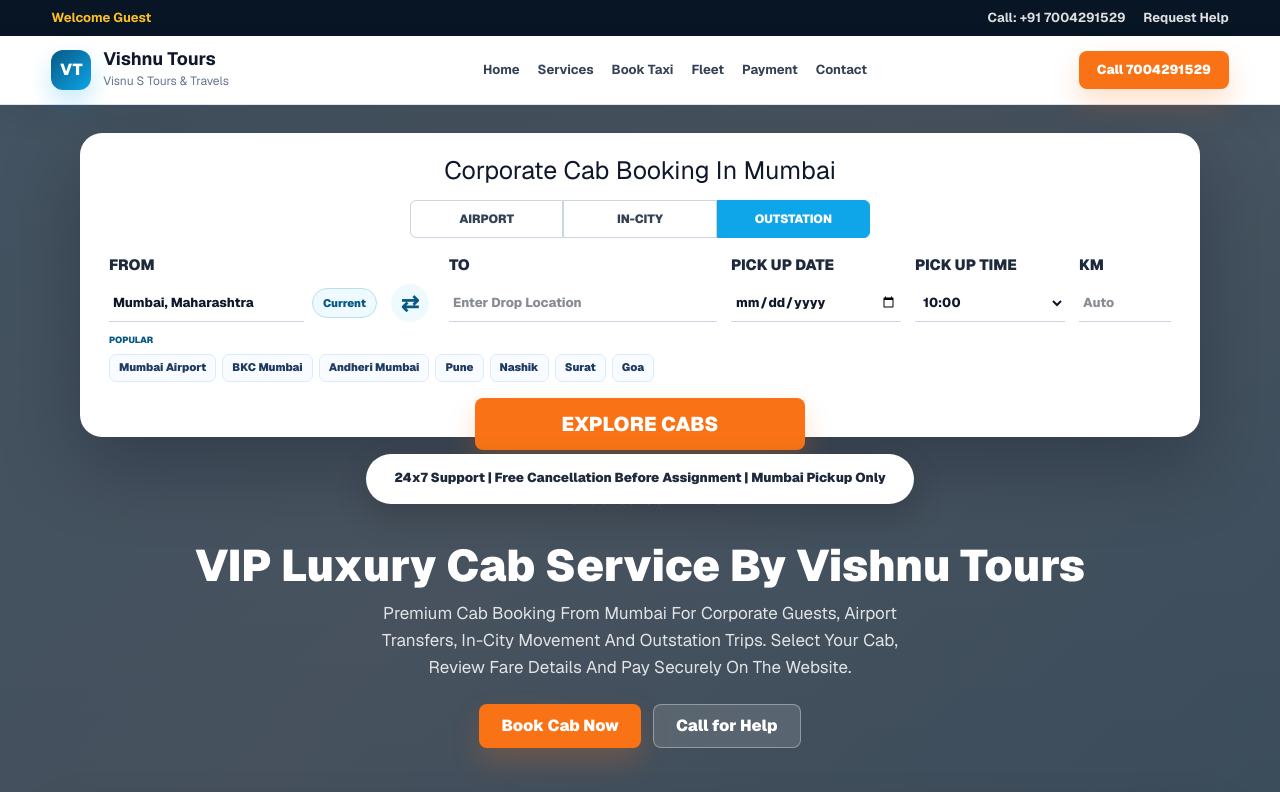
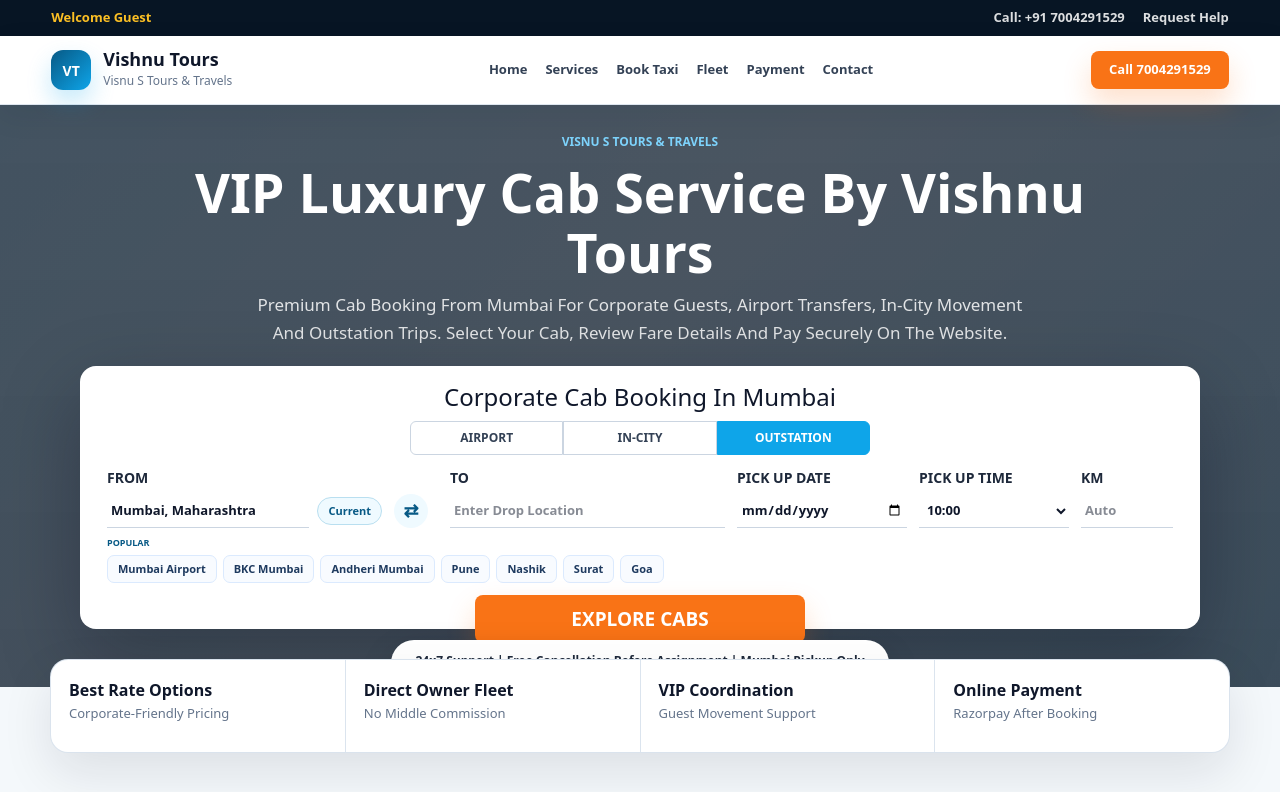
Before and after one commit to 9097881689/vishnu-tours, a Next.js app: page / in a window 1280 px wide. Shown: the top 792 px of the page. Built offline with nearby package versions, Linux system fonts and the light colour scheme.

Commit message:
Refine hero order and ticket confirmation

```diff
--- a/app/globals.css
+++ b/app/globals.css
@@ -2429,3 +2429,268 @@ nav a:hover {
     grid-template-columns: 1fr;
   }
 }
+
+/* Booking Flow Polish: SMK-Style Typography, Compact Hero Form And Ticket Receipt */
+:root {
+  --smk-font: system-ui, -apple-system, "Segoe UI", Roboto, "Helvetica Neue", Arial, "Noto Sans", "Liberation Sans", sans-serif;
+}
+
+body,
+button,
+input,
+select,
+textarea {
+  font-family: var(--smk-font);
+  font-size: 14px;
+  line-height: 1.5;
+}
+
+h1,
+h2,
+h3,
+h4,
+.brand strong,
+.booking-title,
+.car-detail-block h3,
+.car-price-block strong {
+  font-family: var(--smk-font);
+  letter-spacing: 0;
+}
+
+.hero {
+  min-height: 560px;
+}
+
+.hero-content {
+  min-height: 560px;
+  gap: 18px;
+  padding-top: 24px;
+  padding-bottom: 58px;
+}
+
+.hero-content:has(.savaari-booking-panel) .hero-copy {
+  order: 1;
+  max-width: 900px;
+}
+
+.hero-content:has(.savaari-booking-panel) h1 {
+  margin: 8px 0 8px;
+  font-size: clamp(32px, 4.2vw, 54px);
+  font-weight: 700;
+  line-height: 1.12;
+}
+
+.hero-content:has(.savaari-booking-panel) .hero-copy p:not(.eyebrow) {
+  max-width: 780px;
+  font-size: 17px;
+  line-height: 1.65;
+}
+
+.hero-content:has(.savaari-booking-panel) .hero-actions {
+  display: none;
+}
+
+.savaari-booking-panel {
+  order: 2;
+  padding: 18px 26px 0;
+  gap: 12px;
+  border-radius: 16px;
+}
+
+.booking-title {
+  font-size: 24px;
+  font-weight: 500;
+}
+
+.savaari-booking-panel .trip-tabs button {
+  min-height: 34px;
+  font-size: 12px;
+  font-weight: 700;
+}
+
+.route-form-row {
+  gap: 12px;
+}
+
+.booking-field {
+  gap: 6px;
+}
+
+.booking-field > span {
+  font-size: 14px;
+  font-weight: 800;
+}
+
+.booking-field input,
+.booking-field select {
+  min-height: 34px;
+  font-size: 13px;
+}
+
+.current-location-button {
+  min-height: 28px;
+  margin-bottom: 3px;
+}
+
+.route-swap {
+  width: 34px;
+  height: 34px;
+  font-size: 18px;
+}
+
+.quick-suggestions {
+  gap: 6px;
+}
+
+.quick-suggestions button {
+  min-height: 28px;
+  padding: 0 10px;
+  font-size: 11px;
+}
+
+.explore-cabs-button {
+  min-height: 48px;
+  margin-bottom: -27px;
+  font-size: 19px;
+}
+
+.booking-rating-strip {
+  margin-top: 12px;
+  margin-bottom: -58px;
+  padding: 12px 24px;
+  font-size: 12px;
+}
+
+.review-page {
+  align-items: start;
+  padding-top: 28px;
+}
+
+.review-main {
+  display: grid;
+  gap: 14px;
+}
+
+.review-main .review-card {
+  padding-top: 22px;
+}
+
+.payment-complete-screen {
+  position: relative;
+  width: min(560px, 100%);
+  padding: 22px 24px;
+  border: 1px solid #dbe4ee;
+  border-radius: 14px;
+  background:
+    radial-gradient(circle at left center, var(--soft) 0 10px, transparent 11px),
+    radial-gradient(circle at right center, var(--soft) 0 10px, transparent 11px),
+    linear-gradient(180deg, #ffffff, #f8fbff);
+  box-shadow: 0 18px 42px rgba(15, 23, 42, 0.12);
+}
+
+.payment-complete-screen::before {
+  content: "";
+  position: absolute;
+  right: 24px;
+  left: 24px;
+  top: 110px;
+  border-top: 1px dashed #cbd5e1;
+}
+
+.payment-complete-screen > span {
+  min-height: 28px;
+  padding: 0 10px;
+  border-radius: 6px;
+  font-size: 11px;
+}
+
+.payment-complete-screen h2 {
+  margin: 10px 0 14px;
+  font-size: 28px;
+  font-weight: 700;
+}
+
+.confirmation-number {
+  margin-bottom: 18px;
+  padding: 16px;
+  border-radius: 10px;
+  background: #075985;
+}
+
+.confirmation-number strong {
+  font-size: 38px;
+}
+
+.confirmation-grid {
+  grid-template-columns: 1fr;
+  gap: 0;
+  border-top: 1px solid #e5edf5;
+}
+
+.confirmation-grid div {
+  grid-template-columns: 132px minmax(0, 1fr);
+  align-items: center;
+  gap: 12px;
+  padding: 10px 0;
+  border: 0;
+  border-bottom: 1px solid #e5edf5;
+  border-radius: 0;
+  background: transparent;
+}
+
+.confirmation-grid small {
+  font-size: 11px;
+}
+
+.confirmation-grid strong {
+  font-size: 14px;
+}
+
+.payment-complete-screen .inline-action {
+  min-height: 42px;
+  margin-top: 16px;
+  padding: 0 16px;
+  border-radius: 8px;
+}
+
+@media (max-width: 640px) {
+  .hero {
+    min-height: 0;
+  }
+
+  .hero-content {
+    gap: 14px;
+    padding-top: 18px;
+    padding-bottom: 42px;
+  }
+
+  .hero-content:has(.savaari-booking-panel) h1 {
+    font-size: 28px;
+  }
+
+  .hero-content:has(.savaari-booking-panel) .hero-copy p:not(.eyebrow) {
+    font-size: 14px;
+    line-height: 1.55;
+  }
+
+  .savaari-booking-panel {
+    padding: 14px 14px 0;
+  }
+
+  .booking-title {
+    font-size: 18px;
+  }
+
+  .booking-rating-strip {
+    margin-bottom: -32px;
+  }
+
+  .payment-complete-screen {
+    padding: 18px;
+  }
+
+  .confirmation-grid div {
+    grid-template-columns: 1fr;
+    gap: 3px;
+  }
+}
--- a/app/page.tsx
+++ b/app/page.tsx
@@ -1359,22 +1359,6 @@ export default function Home() {
           ) : (
           <>
           <div className="review-main">
-            <div className="review-titlebar">Review Your Booking</div>
-            <article className="review-card">
-              <h2>
-                {startPoint} → {drop} <span>({tripType})</span>
-              </h2>
-              <p>
-                Car Type: <strong>{vehicle}</strong>
-              </p>
-              <p>
-                Package: <strong>{selectedPackage.label}</strong>
-              </p>
-              <p>
-                Pickup Date: <strong>{formatDisplayDate(date)}, {pickupTime}</strong> · KMs
-                Included: <strong>{billableDistance} KMs</strong>
-              </p>
-            </article>
             <article className="review-card">
               <h3>Contact & Pickup Details</h3>
               <div className="review-form-grid">
@@ -1416,16 +1400,6 @@ export default function Home() {
                 </label>
               </div>
             </article>
-            {confirmedBooking ? (
-              <div className="booking-confirmation" aria-live="polite">
-                <span>Booking ID</span>
-                <strong>{confirmedBooking.bookingId}</strong>
-                <small>
-                  {confirmedBooking.billableKm} KM Billable | Fare Rs.{" "}
-                  {confirmedBooking.estimatedFare.toLocaleString("en-IN")}
-                </small>
-              </div>
-            ) : null}
             {bookingStatus ? (
               <p className={confirmedBooking ? "booking-success" : "booking-error"}>
                 {bookingStatus}
```
